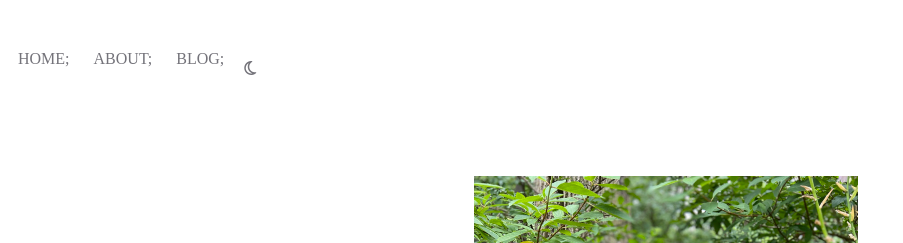
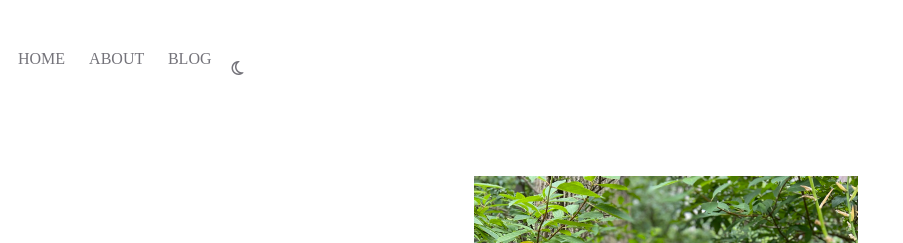
Before and after one commit to vaishnavisen/vaishnavisen.github.io, a Jekyll site: the page built from index.html, in a window 1280 px wide. Shown: the top 243 px of the page, without its empty margins (0-903 px from the left). Built offline with Jekyll 4.4.1, drawn with Linux system fonts in a browser that asks for light colours; nearby versions of some CDN libraries.

Commit message:
Remove typo

```diff
--- a/_includes/navigation.html
+++ b/_includes/navigation.html
@@ -5,12 +5,12 @@
   <nav>
     {% for item in site.data.navigation %}
       <a href="{{ item.link }}" class = "navigation">
-        {{ item.name }};
+        {{ item.name }}
       </a>
     {% endfor %}
   </nav>
 
-  <div class="navigation" style="display: flex; flex-flow: column; flex-wrap: wrap; justify-content: right; text-align: right;">
+  <div class="navigation" style="justify-content: right; text-align: right;">
     <a><i class="fa-regular fa-moon theme-switch"></i></a>
   </div>
 
```
